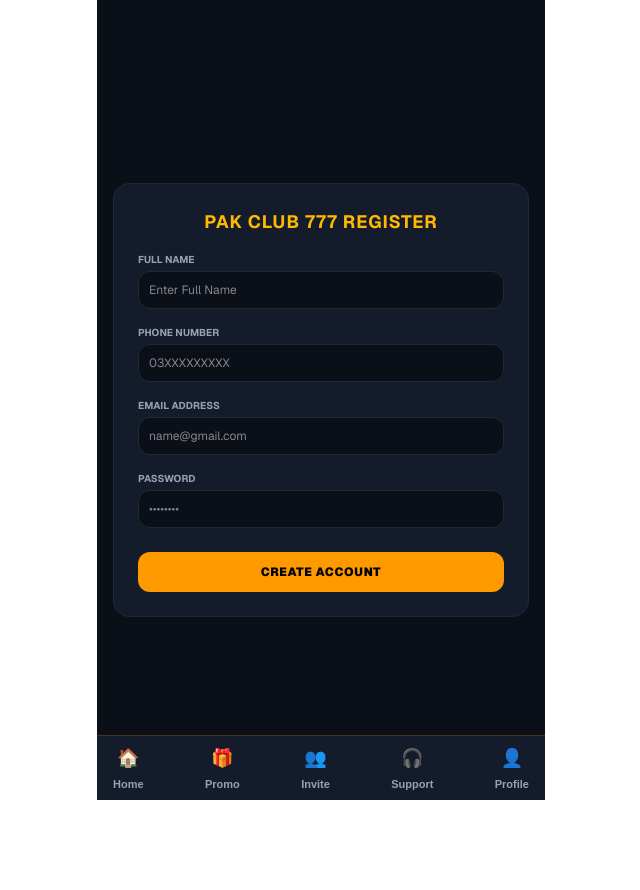
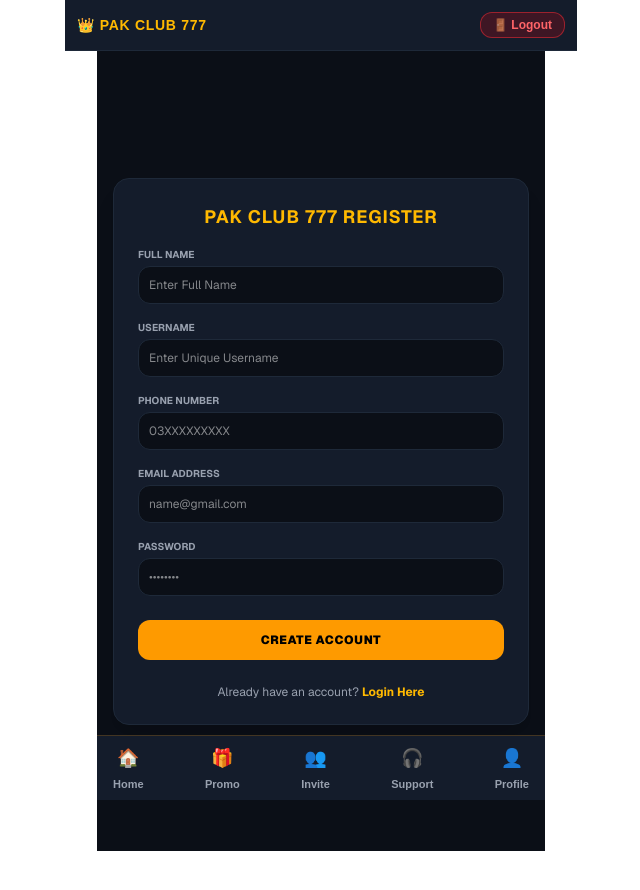
Before and after one commit to pakclub777/pak-club-777, a Next.js app: page /register in a window 1280 px wide. Shown: the top 890 px of the page, without its empty margins (319-959 px from the left). Before the commit the page ends 864 px from the top, so only its background shows below. Built offline with nearby package versions, Linux system fonts and the light colour scheme; no server answers.

Commit message:
Fix referral, deposit approval, username sync, and added logout

```diff
--- a/app/deposit/page.tsx
+++ b/app/deposit/page.tsx
@@ -71,10 +71,23 @@ export default function DepositPage() {
       return;
     }
 
-    // Direct Insert into Supabase
+    // Profile se username fetch karein admin panel sync ke liye
+    let currentUsername = user.email || "User";
+    const { data: profileData } = await supabase
+      .from("profiles")
+      .select("username, full_name")
+      .eq("id", user.id)
+      .maybeSingle();
+
+    if (profileData) {
+      currentUsername = profileData.username || profileData.full_name || currentUsername;
+    }
+
+    // Direct Insert into Supabase (Includes username for Admin View)
     const { error } = await supabase.from("deposits").insert([
       {
         user_id: user.id,
+        username: currentUsername,
         amount: Number(amount),
         trx_id: trxId.trim(),
         payment_method: paymentMethod,
--- a/app/invite/page.tsx
+++ b/app/invite/page.tsx
@@ -4,8 +4,9 @@ import { supabase } from "@/lib/supabaseClient";
 
 interface ReferredUser {
   id: string;
-  full_name: string;
-  phone: string;
+  full_name?: string;
+  username?: string;
+  phone?: string;
   created_at?: string;
 }
 
@@ -25,10 +26,10 @@ export default function InvitePage() {
         const origin = typeof window !== "undefined" ? window.location.origin : "";
         setReferralLink(`${origin}/register?ref=${user.id}`);
 
-        // 2. Un Users Ko Fetch Karein Jinka referred_by Is User Ki ID Se Match Karta Ho
+        // 2. Un Users Ko Fetch Karein Jinka referred_by Is User Ki ID Se Match Karta Ho (username field added)
         const { data: referred, error } = await supabase
           .from("profiles")
-          .select("id, full_name, phone, created_at")
+          .select("id, full_name, username, phone, created_at")
           .eq("referred_by", user.id);
 
         if (!error && referred) {
@@ -114,7 +115,7 @@ export default function InvitePage() {
         <div className="flex justify-between items-center mb-4 border-b border-gray-800/80 pb-3">
           <h2 className="text-sm font-bold text-amber-400">👥 Joined Users</h2>
           <span className="bg-amber-500/20 text-amber-400 text-xs px-2.5 py-1 rounded-full font-bold">
-            Total: {invitedUsers.length}
+            Total Invited: {invitedUsers.length}
           </span>
         </div>
 
@@ -126,24 +127,27 @@ export default function InvitePage() {
           </p>
         ) : (
           <div className="flex flex-col gap-2.5">
-            {invitedUsers.map((item, index) => (
+            {invitedUsers.map((item, index) => {
+              const displayName = item.username || item.full_name || "New Member";
+              return (
                 <div
                   key={item.id || index}
                   className="bg-[#0b0f17] p-3 rounded-xl border border-gray-800 flex justify-between items-center"
                 >
                   <div>
                     <p className="text-xs font-bold text-white">
-                    {item.full_name || "User"}
+                      {displayName}
                     </p>
                     <p className="text-[11px] text-gray-400">
-                    {item.phone ? `${item.phone.substring(0, 4)}****${item.phone.slice(-3)}` : "No Phone"}
+                      {item.phone ? `${item.phone.substring(0, 4)}****${item.phone.slice(-3)}` : "Joined via Link"}
                     </p>
                   </div>
                   <span className="text-[10px] bg-green-500/20 text-green-400 px-2 py-0.5 rounded-md font-semibold">
-                  Active
+                    Active User
                   </span>
                 </div>
-            ))}
+              );
+            })}
           </div>
         )}
       </div>
--- a/app/layout.tsx
+++ b/app/layout.tsx
@@ -1,8 +1,10 @@
+"use client";
 import type { Metadata } from "next";
 import { Geist, Geist_Mono } from "next/font/google";
 import "./globals.css";
 import { AuthProvider } from "./context/Authcontext";
 import BottomNav from "./components/BottomNav";
+import { supabase } from "@/lib/supabaseClient";
 
 const geistSans = Geist({
   variable: "--font-geist-sans",
@@ -14,16 +16,18 @@ const geistMono = Geist_Mono({
   subsets: ["latin"],
 });
 
-export const metadata: Metadata = {
-  title: "PAK CLUB 777",
-  description: "Play & Win - Online Gaming Platform",
-};
-
 export default function RootLayout({
   children,
 }: {
   children: React.ReactNode;
 }) {
+  const handleLogout = async () => {
+    await supabase.auth.signOut();
+    localStorage.removeItem("user_logged_in");
+    localStorage.removeItem("sb-session");
+    window.location.href = "/login";
+  };
+
   return (
     <html
       lang="en"
@@ -31,6 +35,19 @@ export default function RootLayout({
     >
       <body className="min-h-full flex flex-col bg-[#0b0f17] text-white">
         <AuthProvider>
+          {/* Top Header Bar with Logout Button */}
+          <header className="bg-[#141c2b] border-b border-gray-800 p-3 flex justify-between items-center max-w-lg mx-auto w-full sticky top-0 z-50">
+            <span className="text-amber-400 font-black text-sm tracking-wider">
+              👑 PAK CLUB 777
+            </span>
+            <button
+              onClick={handleLogout}
+              className="bg-red-600/20 border border-red-500/50 text-red-400 hover:bg-red-600 hover:text-white px-3 py-1 rounded-xl text-xs font-bold transition-all active:scale-95"
+            >
+              🚪 Logout
+            </button>
+          </header>
+
           <div className="flex-1 pb-16">{children}</div>
           <BottomNav />
         </AuthProvider>
--- a/app/page.tsx
+++ b/app/page.tsx
@@ -1,8 +1,8 @@
 "use client";
 import { useState, useEffect } from "react";
 import Link from "next/link";
-import { useAuth } from "./context/Authcontext";
-import LiveTicker from "./components/LiveTicker";
+import { useAuth } from "@/context/Authcontext";
+import LiveTicker from "@/components/LiveTicker";
 
 // Casino Games List
 const GAMES = [
--- a/app/register/page.tsx
+++ b/app/register/page.tsx
@@ -2,9 +2,11 @@
 import React, { useState, useEffect, Suspense } from "react";
 import { supabase } from "@/lib/supabaseClient";
 import { useRouter, useSearchParams } from "next/navigation";
+import Link from "next/link";
 
 function RegisterForm() {
   const [fullName, setFullName] = useState("");
+  const [username, setUsername] = useState("");
   const [phone, setPhone] = useState("");
   const [email, setEmail] = useState("");
   const [password, setPassword] = useState("");
@@ -19,6 +21,12 @@ function RegisterForm() {
     const ref = searchParams.get("ref");
     if (ref) {
       setReferredBy(ref);
+      localStorage.setItem("pending_ref", ref);
+    } else {
+      const savedRef = localStorage.getItem("pending_ref");
+      if (savedRef) {
+        setReferredBy(savedRef);
+      }
     }
   }, [searchParams]);
 
@@ -27,9 +35,19 @@ function RegisterForm() {
     setLoading(true);
     setErrorMsg("");
 
+    const activeRef = referredBy || localStorage.getItem("pending_ref");
+
+    // 1. Signup with user metadata (for Supabase backend triggers)
     const { data, error } = await supabase.auth.signUp({
       email,
       password,
+      options: {
+        data: {
+          username: username.trim(),
+          full_name: fullName.trim(),
+          phone: phone.trim(),
+        },
+      },
     });
 
     if (error) {
@@ -39,22 +57,31 @@ function RegisterForm() {
     }
 
     if (data.user) {
-      const { error: profileErr } = await supabase.from("profiles").insert([
+      // 2. Direct profiles table upsert (username aur full_name dono save honge)
+      const { error: profileErr } = await supabase.from("profiles").upsert([
         {
           id: data.user.id,
-          full_name: fullName,
-          phone: phone,
+          full_name: fullName.trim(),
+          username: username.trim(),
+          phone: phone.trim(),
           balance: 0,
-          referred_by: referredBy,
+          referred_by: activeRef || null,
         },
       ]);
 
       if (profileErr) {
-        console.error("Profile Error:", profileErr);
+        console.error("Profile Upsert Error:", profileErr);
       }
 
-      alert("Account Successful Register Ho Gaya!");
-      router.push("/");
+      // Permanent session flags set karein
+      localStorage.setItem("user_logged_in", "true");
+      if (data.session) {
+        localStorage.setItem("sb-session", JSON.stringify(data.session));
+      }
+      localStorage.removeItem("pending_ref");
+
+      alert("Account Successfully Created!");
+      window.location.href = "/";
     }
 
     setLoading(false);
@@ -62,7 +89,7 @@ function RegisterForm() {
 
   return (
     <div className="p-4 bg-[#0b0f17] min-h-screen text-white max-w-md mx-auto font-sans flex flex-col justify-center">
-      <form onSubmit={handleRegister} className="bg-[#141c2b] p-6 rounded-2xl border border-gray-800 space-y-4">
+      <form onSubmit={handleRegister} className="bg-[#141c2b] p-6 rounded-2xl border border-gray-800 space-y-4 shadow-xl">
         <h1 className="text-lg font-bold text-amber-400 text-center uppercase tracking-wider">
           PAK CLUB 777 Register
         </h1>
@@ -90,6 +117,18 @@ function RegisterForm() {
             onChange={(e) => setFullName(e.target.value)}
             className="w-full bg-[#0b0f17] border border-gray-800 rounded-xl p-2.5 text-xs text-white focus:outline-none focus:border-amber-500"
             placeholder="Enter Full Name"
+          />
+        </div>
+
+        <div>
+          <label className="text-[10px] text-gray-400 font-bold block mb-1">USERNAME</label>
+          <input
+            type="text"
+            required
+            value={username}
+            onChange={(e) => setUsername(e.target.value)}
+            className="w-full bg-[#0b0f17] border border-gray-800 rounded-xl p-2.5 text-xs text-white focus:outline-none focus:border-amber-500"
+            placeholder="Enter Unique Username"
           />
         </div>
 
@@ -136,6 +175,15 @@ function RegisterForm() {
         >
           {loading ? "REGISTERING..." : "CREATE ACCOUNT"}
         </button>
+
+        <div className="text-center pt-2">
+          <p className="text-xs text-gray-400">
+            Already have an account?{" "}
+            <Link href="/login" className="text-amber-400 font-bold hover:underline">
+              Login Here
+            </Link>
+          </p>
+        </div>
       </form>
     </div>
   );
--- a/app/slots/page.tsx
+++ b/app/slots/page.tsx
@@ -1,7 +1,7 @@
 "use client";
 import Link from "next/link";
 import { useState } from "react";
-import { useAuth } from "@/context/Authcontext";
+import { useAuth } from "@/app/context/Authcontext";
 
 export default function SlotGame() {
   const { balance, updateBalance } = useAuth(); // Global Supabase Auth & Real-time Balance
--- a/tsconfig.json
+++ b/tsconfig.json
@@ -20,7 +20,7 @@
     ],
     "baseUrl": ".",
     "paths": {
-      "@/*": ["./app/*", "./*"]
+      "@/*": ["./*", "./app/*"]
     }
   },
   "include": [
```
Lines whose indentation alone changed are shown as unchanged.
